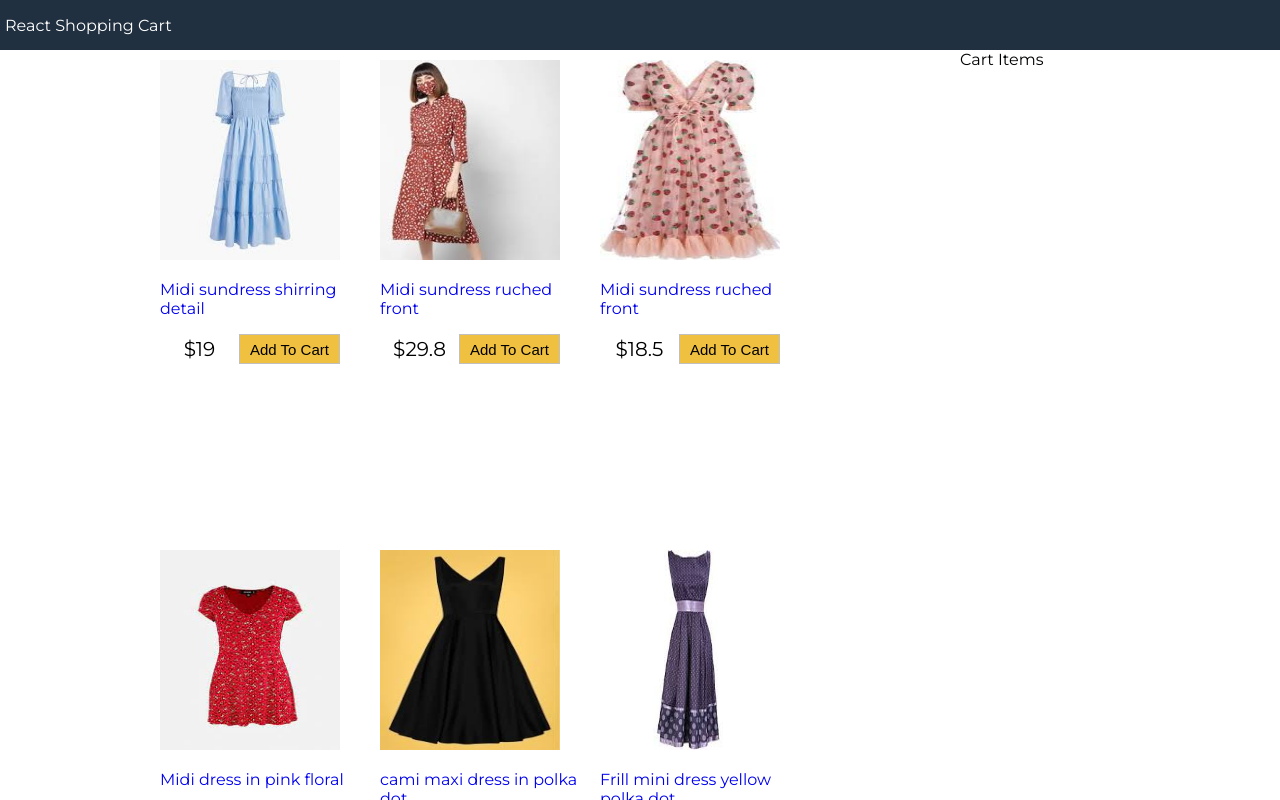
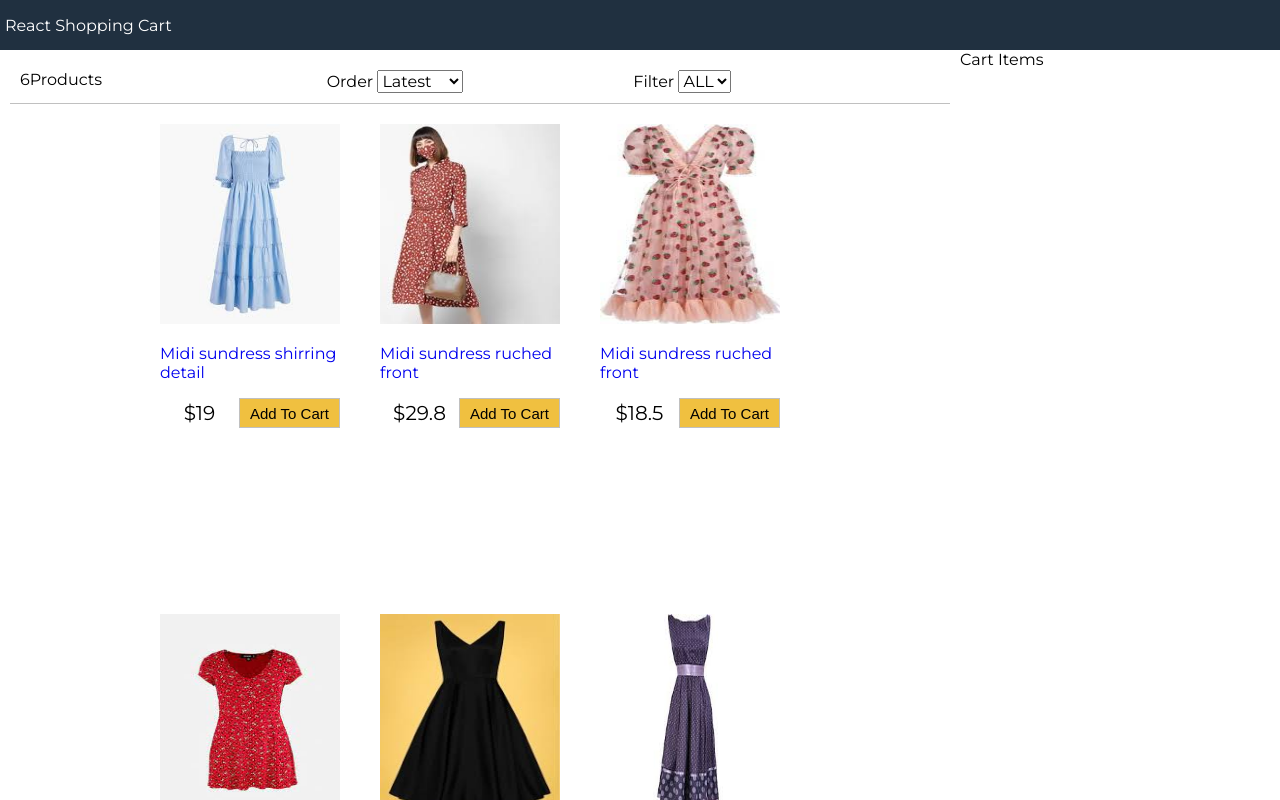
Before and after one commit to Masud3/react-shopping-cart, a React (Create React App) app: page / in a window 1280 px wide. Shown: the top 800 px of the page. Built offline with nearby package versions, Linux system fonts and the light colour scheme.

Commit message:
filter component

```diff
--- a/src/App.js
+++ b/src/App.js
@@ -1,20 +1,48 @@
 // feature 1
 import React from 'react';
+import Filter from './components/Filter';
 import Products from './components/Products';
 import data from "./data.json";
 
 
-class App extends React.Component{
-  constructor(){
+class App extends React.Component {
+  constructor() {
     super();
     this.state = {
       products: data.product,
-      size:"",
-      sort:"",
+      size: "",
+      sort: "",
+    }
+  }
+  sortProducts = (event) => {
+    const sort = event.target.value;
+    console.log(event.target.value);
+    this.setState(state => ({
+      sort: sort,
+      products: this.state.products.slice().sort((a, b) =>
+        sort === "lowest" ?
+        a.price > b.price ? 1 : -1 :
+          sort === "highest" ?
+          a.price < b.price ? 1 : -1 :
+            a._id > b._id ? 1 : -1,
+      ),
+    }))
+
+  }
+  filterProducts = (event) => {
+    console.log(event.target.value);
+
+    if (event.target.value === " ") {
+      this.setState({ size: event.target.value, product: data.products });
+    } else {
+      this.setState({
+        size: event.target.value,
+        products: data.product.filter(product => product.availableSize.indexOf(event.target.value) >= 0),
+      });
     }
   }
 
-  render(){
+  render() {
     return (
       <div className="grid-container">
         <header>
@@ -23,7 +51,13 @@
         <main>
           <div className="content">
             <div className="main">
-            <Products products={this.state.products}/>
+              <Filter count={this.state.products.length}
+                size={this.state.size}
+                sort={this.state.sort}
+                filterProducts={this.filterProducts}
+                sortProducts={this.sortProducts}
+              />
+              <Products products={this.state.products} />
             </div>
             <div className="sidebar">
               Cart Items
--- /dev/null
+++ b/src/components/Filter.js
@@ -0,0 +1,31 @@
+import React, { Component } from 'react';
+
+class Filter extends Component {
+    render() {
+        return (
+            <div className="filter">
+                <div className="filter-result">{this.props.count}Products</div>
+                <div className="filter-sort">Order{" "}
+                    <select value={this.props.sort} onChange={this.props.sortProducts}>
+                        <option value="">Latest</option>
+                        <option value="lowest">Lowest</option>
+                        <option value="highest">Highest</option>
+                    </select>
+                </div>
+                <div className="filter-size">Filter{" "}
+                    <select value={this.props.size} onChange={this.props.filterProducts}>
+                        <option value="">ALL</option>
+                        <option value="XS">XS</option>
+                        <option value="S">S</option>
+                        <option value="M">M</option>
+                        <option value="L">L</option>
+                        <option value="XL">XL</option>
+                        <option value="XXL">XXL</option>
+                    </select>
+                </div>
+            </div>
+        );
+    }
+}
+
+export default Filter;
--- a/src/data.json
+++ b/src/data.json
@@ -6,7 +6,7 @@
             "descriptin": "about dress 1",
             "image": "/images/dress1.jpg",
             "price":19,
-            "availableSize":["SL", "XXL"]
+            "availableSize":["XS", "S"]
         },
         {
             "_id": "dress2",
@@ -14,7 +14,7 @@
             "descriptin": "about dress 2",
             "image":"/images/dress2.jpg",
             "price":29.8,
-            "availableSize":["SL", "XXL"]
+            "availableSize":["M", "L"]
         },
         {
             "_id": "dress3",
@@ -22,7 +22,7 @@
             "descriptin": "about dress 3",
             "image":"/images/dress3.jpg",
             "price":18.5,
-            "availableSize":["SL", "XXL"]
+            "availableSize":["XL", "XXL"]
         },
         {
             "_id": "dress4",
@@ -30,7 +30,7 @@
             "descriptin": "about dress 4",
             "image":"/images/dress4.jpg",
             "price":35.5,
-            "availableSize":["SL", "XXL"]
+            "availableSize":["XS", "S"]
         },
         {
             "_id": "dress5",
@@ -38,7 +38,7 @@
             "descriptin": "about dress 5",
             "image":"/images/dress5.jpg",
             "price":20.2,
-            "availableSize":["SL", "XXL"]
+            "availableSize":["M", "L"]
         },
         {
             "_id": "dress6",
@@ -46,7 +46,7 @@
             "descriptin": "about dress 6",
             "image":"/images/dress6.jpg",
             "price":19.38,
-            "availableSize":["SL", "XXL"]
+            "availableSize":["XL", "XXL"]
         }
     ]
 }
--- a/src/index.css
+++ b/src/index.css
@@ -129,3 +129,19 @@
 .button.primary{
   background-color: #f0c040;
 }
+
+
+
+/* filter */
+
+.filter{
+  display: flex;
+  justify-content: space-between;
+  padding: 1rem;
+  margin: 1rem;
+  border-bottom: .1rem #c0c0c0 solid;
+}
+
+.filter div{
+  flex: 1;
+}
```
Lines whose indentation alone changed are shown as unchanged.
